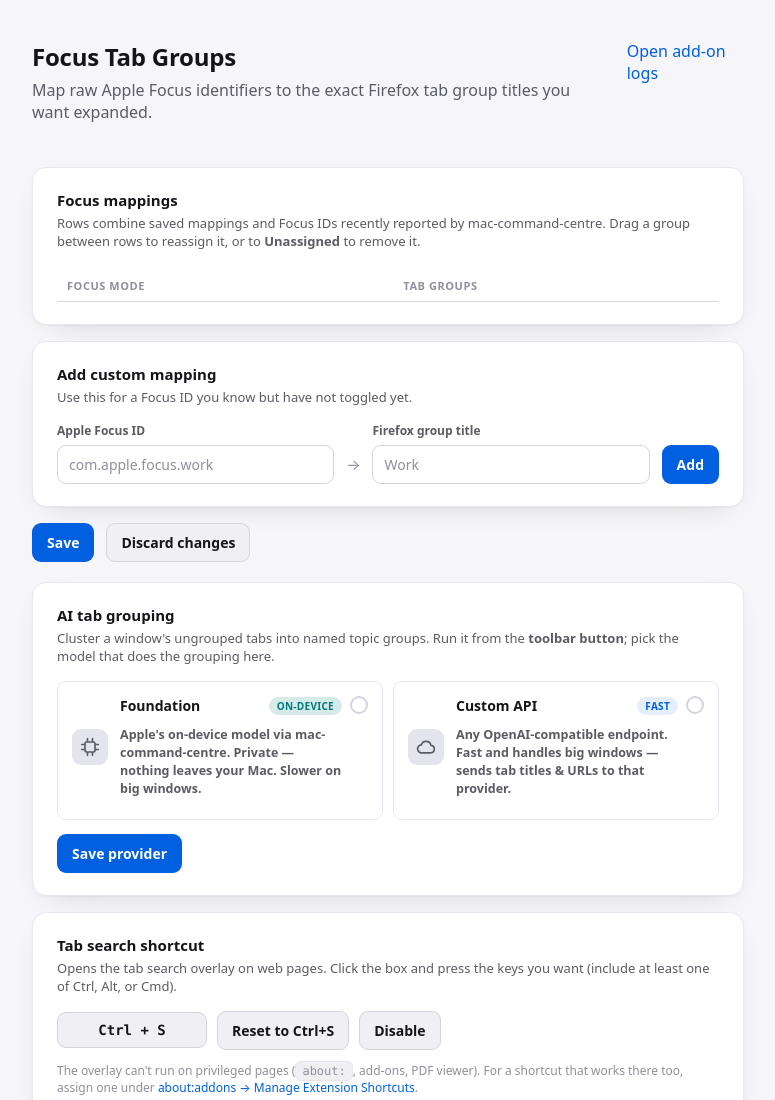
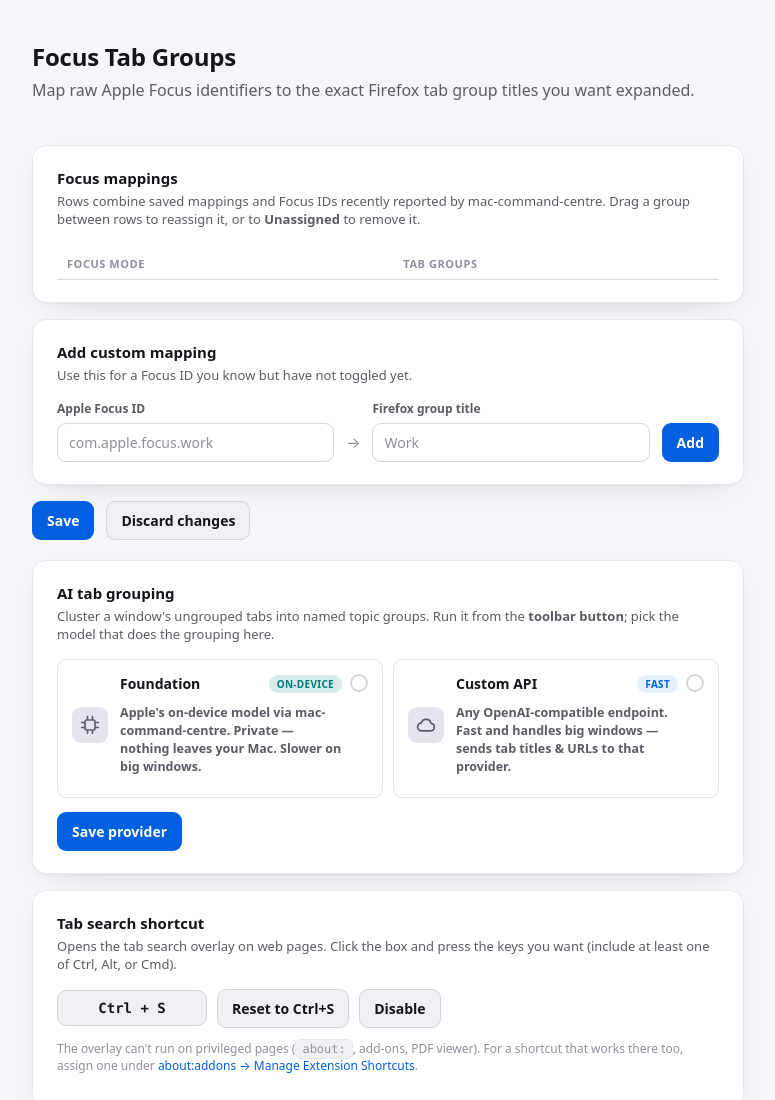
Before and after one commit to enieuwy/Tabloupe, a browser extension: page options.html in a window 1280 px wide. Shown: the top 1100 px of the page, without its empty margins (252-1027 px from the left). Drawn offline with Linux system fonts and the light colour scheme.

Commit message:
Remove dead 'Open add-on logs' link
It was a plain <a href="about:addons">: Firefox blocks following
privileged about: links from an extension page (and tabs.create rejects
about:addons/about:debugging as Illegal URL), so it never did anything --
and about:addons is the Add-ons Manager, not logs.

```diff
--- a/options.html
+++ b/options.html
@@ -14,7 +14,6 @@
         <h1>Focus Tab Groups</h1>
         <p>Map raw Apple Focus identifiers to the exact Firefox tab group titles you want expanded.</p>
       </div>
-      <a href="about:addons">Open add-on logs</a>
     </header>
 
     <div id="unmapped-callout" class="callout callout-warning" hidden>
```
